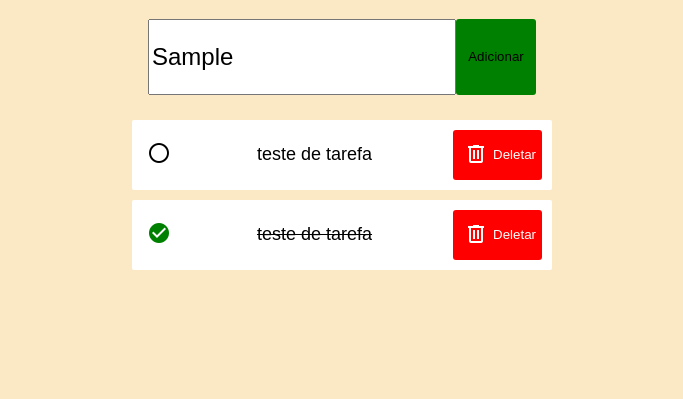
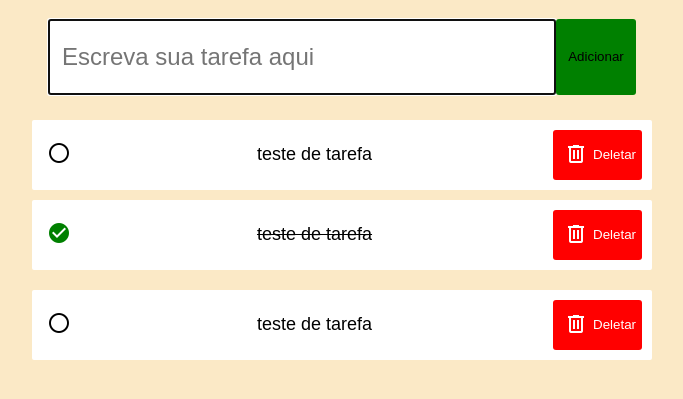
Before and after one commit to henrogb/Projeto, a plain HTML site: page index.html in a window 1280 px wide. Both pictures are taken after typing "Sample" into the empty fields and a click on the button "Adicionar". Shown: the part 69-468 px from the top of the page, without its empty margins (298-981 px from the left). Drawn offline with nearby package versions, Linux system fonts and the light colour scheme.

Commit message:
add funções delet e adicionar tarefas

```diff
--- a/index.html
+++ b/index.html
@@ -19,14 +19,14 @@
     <header>
         <h1>Lista de Tarefas</h1>
         <div id="barra_pesquisa">
-            <input id="input" type="text" placeholder="Escreva sua tarefa aqui">
-            <button type="" class="adicionar">Adicionar</button>
+            <input id="input" type="text" class="texto_input" placeholder="Escreva sua tarefa aqui">
+            <button onclick="add_elemento()" id="add" class="adicionar">Adicionar</button>
         </div>
     </header>
 
 
-    <main>
-        <section>
+    <main id="area">
+        <div class="area_tarefas">
             <div id="tarefa" class="boxes">
                 <div class="circle">
                     <span class="mdi mdi-circle-outline"></span>
@@ -37,7 +37,7 @@
                 </div>
 
                 <div>
-                    <button id="delete_function" class="delete">
+                    <button id="delete_function" onclick="deletar_tarefa()" class="del">
                         <span class="mdi mdi-trash-can-outline"></span>Deletar
                     </button>
                 </div>
@@ -53,17 +53,19 @@
                 </div>
 
                 <div>
-                    <button id="delete_function" class="delete">
+                    <button id="delete_function" onclick="deletar_tarefa()" class="del">
                         <span class="mdi mdi-trash-can-outline"></span>Deletar
                     </button>
                 </div>
             </div>
-        </section>
+        </div>
 
     </main>
 
 
     <footer></footer>
+
+    <script src="index.js"></script>
 </body>
 
 </html>
--- a/index.js
+++ b/index.js
@@ -0,0 +1,65 @@
+//logica para colocar elemento com validação
+let contador = 0;
+let input = document.getElementById('input');
+let adicionar = document.getElementById('add');
+let main = document.getElementById('area')
+
+function add_elemento() {
+    let tarefa = input.value;
+
+    if ((tarefa == null) || (tarefa == "") || (tarefa == undefined)) {
+        input.classList.add('tarefa_invalida');
+        input.value = "";
+        input.placeholder = "Digite uma tarefa válida";
+    }
+
+    else {
+        ++contador;
+        let novo_item = `<div class="area_tarefas">
+            <div id="${contador}" class="boxes">
+                <div class="circle">
+                    <span class="mdi mdi-circle-outline"></span>
+                </div>
+
+                <div class="titulo_tarefa">
+                    <p>teste de tarefa</p>
+                </div>
+
+                <div>
+                    <button id="delete_function" onclick="deletar_tarefa(${contador})" class="del">
+                        <span class="mdi mdi-trash-can-outline"></span>Deletar
+                    </button>
+                </div>
+            </div></div>`
+
+        input.value = "";
+        input.focus();
+
+        main.innerHTML += novo_item
+    }
+}
+
+//adicionar item ao clicar no enter
+input.addEventListener("keyup", function (event) {
+    if (event.keyCode === 13) {
+        event.preventDefault();
+        adicionar.click();
+    }
+}
+)
+
+
+
+//logica para tarefa concluida
+
+function tarefa_concluida() {
+
+
+}
+
+//logica para deletar
+
+function deletar_tarefa(id) {
+    var tarefa = document.getElementById(id);
+    tarefa.remove();
+}
--- a/style.css
+++ b/style.css
@@ -6,7 +6,7 @@ body{
     gap: 10px;
 }
 
-section{
+.area_tarefas{
     display: flex;
     flex-direction: column;
     margin: 10px;
@@ -21,10 +21,20 @@ header h1{
     flex-direction: row;
 }
 
-input{
-    width: 300px;
+#input{
+    width: 500px;
     height: 70px;
     font-size: 24px;
+    text-indent: 10px;
+}
+
+#input.tarefa_invalida{
+    width: 500px;
+    height: 70px;
+    font-size: 24px;
+    text-indent: 10px;
+    border-radius: 2px;
+    border-color: red;
 }
 
 .adicionar{
@@ -45,17 +55,17 @@ input{
     justify-content: space-between;
     padding: 10px;
     gap: 30px;
-    width: 400px;
+    width: 600px;
     height: 50px;
     border: 2px;
     border-color: antiquewhite;
     border-radius: 2px;
     background-color: white;
     margin: 5px;
-
+    cursor: pointer;
 }
 
-.delete{
+.del{
     display: flex;
     flex-direction: row;
     align-items: center;
@@ -64,6 +74,7 @@ input{
     background-color: red;
     border-radius: 3px;
     height: 50px;
+    cursor: pointer;
 }
 
 
@@ -71,10 +82,12 @@ input{
 span{
     font-size: 24px;
     margin: 5px;
+    cursor: pointer;
 }
 
 .check{
     color: green;
+
 }
 
 p{
@@ -85,3 +98,8 @@ p{
 .titulo_tarefa_clicada {
     text-decoration: line-through;
 }
+
+#tarefa_clicada.desloca{
+    background-color: rgba(190, 186, 186, 0.461);
+    margin-right: 500px !important;
+}
```
